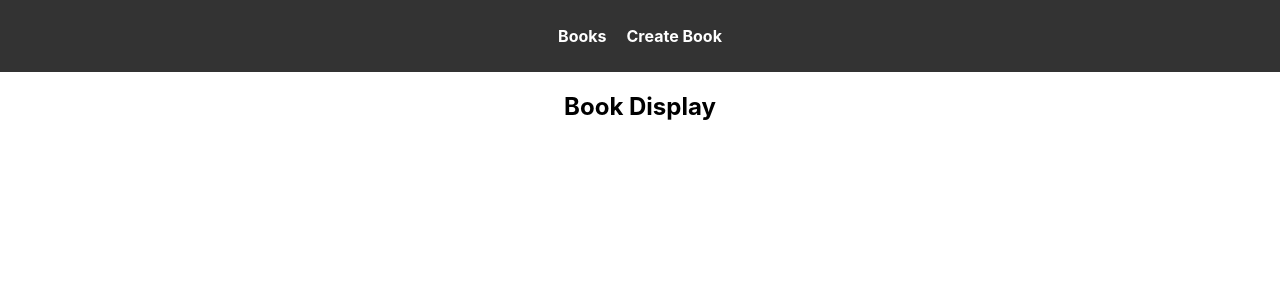
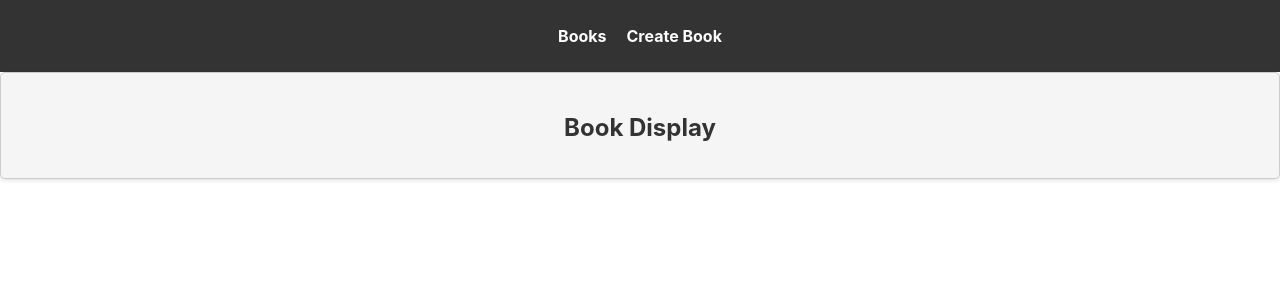
Before and after one commit to Sonickmumba/awebook-with-react, a React (Create React App) app: page /books in a window 1280 px wide. Shown: the top 300 px of the page. Built offline with nearby package versions, Linux system fonts and the light colour scheme.

Commit message:
Add css to display

```diff
--- a/src/App.css
+++ b/src/App.css
@@ -84,3 +84,33 @@ button[type="submit"]:hover {
 .nav-item a:hover {
   color: #ff6600; /* Change the color on hover */
 }
+
+/* css for books container */
+
+/* Display.css (or your preferred CSS file) */
+
+.book-display-container {
+  background-color: #f5f5f5;
+  padding: 20px;
+  border: 1px solid #ccc;
+  border-radius: 5px;
+  box-shadow: 0 2px 4px rgba(0, 0, 0, 0.1);
+  text-align: center;
+}
+
+.book-display-title {
+  font-size: 24px;
+  color: #333;
+  margin-bottom: 10px;
+}
+
+.book-list {
+  list-style-type: none;
+  padding: 0;
+}
+
+.book-item {
+  font-size: 18px;
+  color: #666;
+  margin: 5px 0;
+}
--- a/src/components/DisplayBooks.jsx
+++ b/src/components/DisplayBooks.jsx
@@ -16,11 +16,19 @@ const Display = () => {
     }
   }, [storedData]);
   return (
-    <div>
-      <h2>Book Display</h2>
-      {book.map((bo) => (
-        <li key={uniqueId}>{ bo.authorName }</li>
-      ))}
+    <div className="book-display-container">
+      <h2 className="book-display-title">Book Display</h2>
+      <ul className="book-list">
+        {book.map((bo) => (
+          <li className="book-item" key={uniqueId}>
+            <p>
+              {bo.bookTitle}
+              by
+              {bo.authorName}
+            </p>
+          </li>
+        ))}
+      </ul>
     </div>
   );
 };
```
